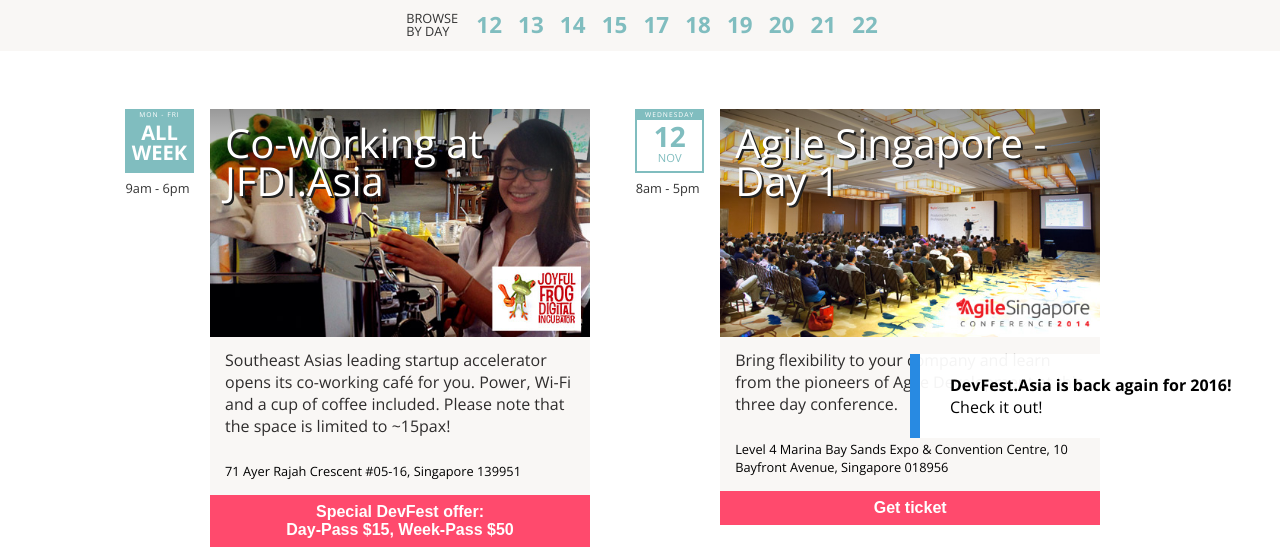
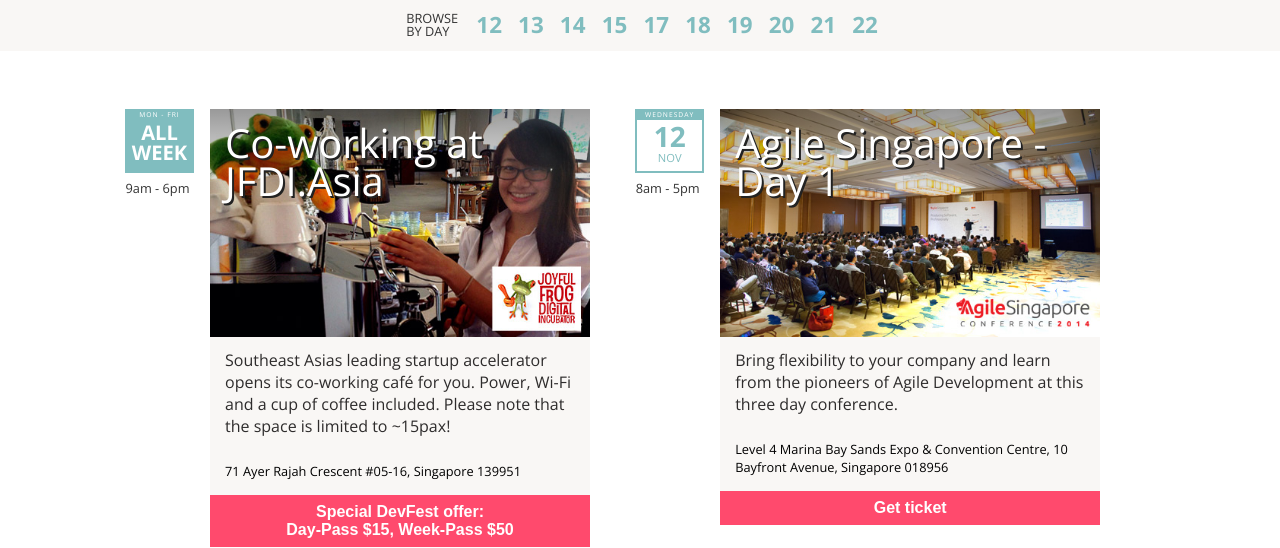
Before and after one commit to serrynaimo/2014.devfest.asia, a PHP site: page / in a window 1280 px wide. Shown: the part 322-870 px from the top of the page. Run offline with PHP 8.4, Linux system fonts and the light colour scheme; some libraries are stand-ins or nearby versions; some web fonts are replaced.

Commit message:
Updating next year msg

```diff
--- a/index.php
+++ b/index.php
@@ -20,10 +20,10 @@
 	<meta name="description" content="Southeast Asia's first community organized web developer festival, November 12th - 22nd, Singapore"/>
 </head>
 <body>
-  	<a href="https://2016.devfest.asia" id="thisyear" style="-webkit-transition: all 1s ease-out; -moz-transition: all 1s ease-out; transition: all 1s ease-out; border-left: 10px solid #288ae2; z-index: 99999; position: fixed; color: black; text-decoration: none; bottom: 40px; right: -380px; width: 300px; padding: 20px 30px; background: rgba(255,255,255,0.95); box-shadow: 3px 3px 5px rba(0,0,0,0.5);">
+  	<!--<a href="https://2016.devfest.asia" id="thisyear" style="-webkit-transition: all 1s ease-out; -moz-transition: all 1s ease-out; transition: all 1s ease-out; border-left: 10px solid #288ae2; z-index: 99999; position: fixed; color: black; text-decoration: none; bottom: 40px; right: -380px; width: 300px; padding: 20px 30px; background: rgba(255,255,255,0.95); box-shadow: 3px 3px 5px rba(0,0,0,0.5);">
         <b>DevFest.Asia is back again for 2016!</b>
         Check it out!
-    </a>
+    </a>-->
 
 	<header>
 		<h1>
```
